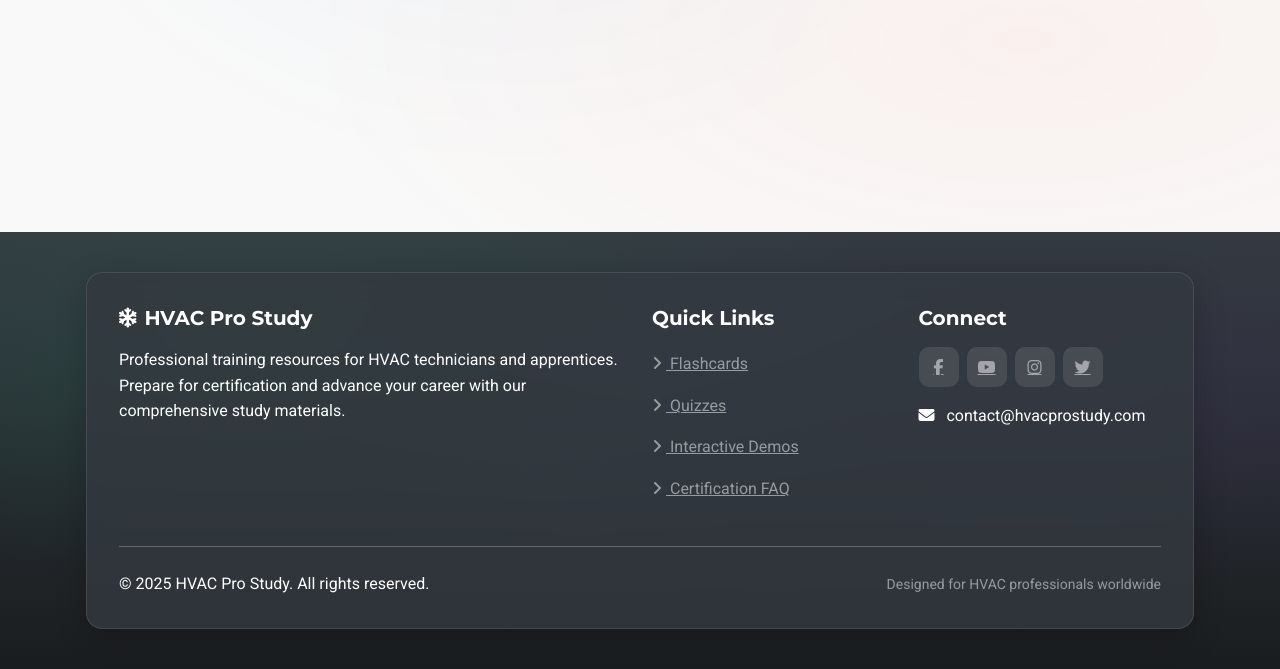
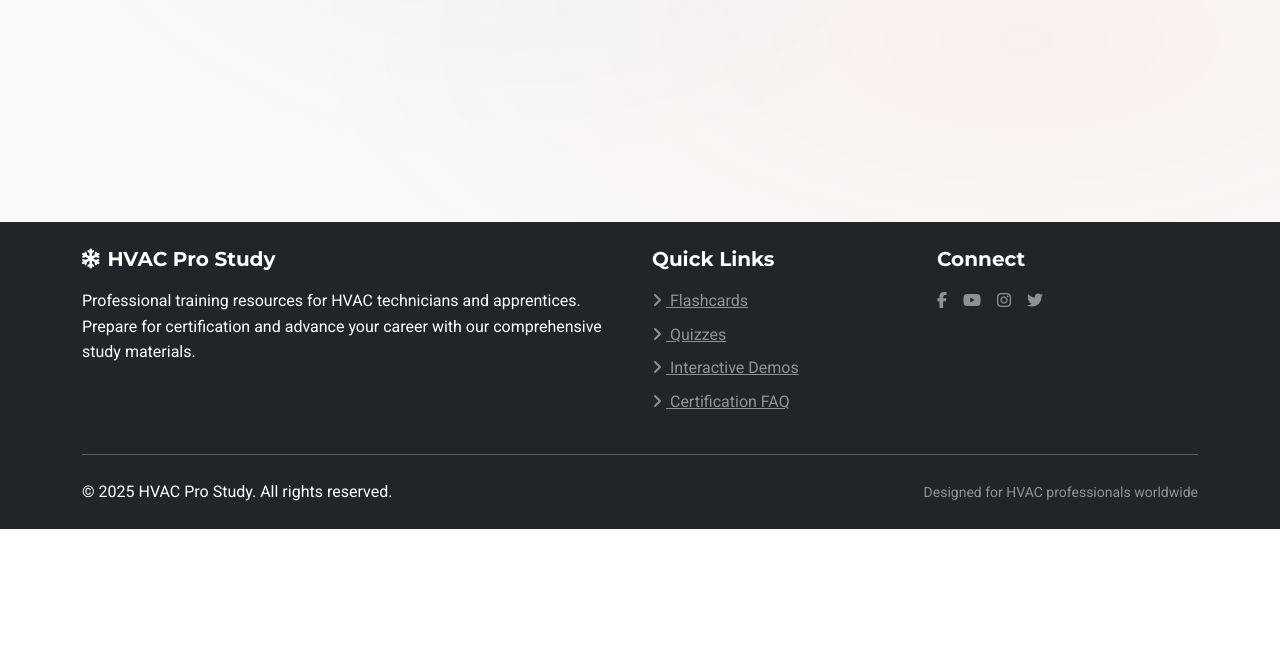
Before and after one commit to dkuitu/hvac-study-site, a Flask app: page / in a window 1280 px wide. Shown: the part 3640-4309 px from the top of the page. After the commit the page ends 4169 px from the top, so only its background shows below. Run offline with Flask 3, Linux system fonts and the light colour scheme.

Commit message:
style adjustments

```diff
--- a/app/static/css/main.css
+++ b/app/static/css/main.css
@@ -237,10 +217,7 @@ h2::after {
     outline: none;
 }
 
-/* Create space for fixed navbar */
-body {
-    padding-top: 5rem;
-}
+/* No extra padding needed for standard navbar */
 
 /* Hero Section */
 .hero-section {
@@ -720,69 +697,18 @@ kbd {
     border-color: var(--primary-color);
 }
 
-/* Footer Customization - Glassmorphic Style */
+/* Footer Customization */
 footer {
-    background: linear-gradient(180deg, var(--gray-dark) 0%, #1a1d20 100%) !important;
-    position: relative;
-    margin-top: 3rem;
-    overflow: hidden;
-}
-
-footer::before {
-    content: '';
-    position: absolute;
-    top: 0;
-    right: 0;
-    bottom: 0;
-    left: 0;
-    background-image:
-        radial-gradient(at 20% 30%, rgba(32, 201, 151, 0.1) 0px, transparent 50%),
-        radial-gradient(at 80% 40%, rgba(111, 66, 193, 0.1) 0px, transparent 50%);
-    pointer-events: none;
-}
-
-.footer-container {
-    position: relative;
-    z-index: 1;
-    padding: 1rem;
-}
-
-.footer-content {
-    background: rgba(52, 58, 64, 0.8);
-    backdrop-filter: blur(12px);
-    -webkit-backdrop-filter: blur(12px);
-    border-radius: 16px;
-    padding: 2rem;
-    border: 1px solid rgba(255, 255, 255, 0.1);
-    box-shadow: 0 8px 32px rgba(0, 0, 0, 0.2);
+    background-color: var(--gray-dark) !important;
 }
 
 footer a {
-    transition: all 0.3s ease;
-    position: relative;
-    padding: 0.25rem 0;
+    transition: color 0.3s ease;
 }
 
 footer a:hover {
     color: white !important;
     text-decoration: none;
-    transform: translateX(5px);
-}
-
-footer .social-icon {
-    width: 40px;
-    height: 40px;
-    display: flex;
-    align-items: center;
-    justify-content: center;
-    background: rgba(255, 255, 255, 0.1);
-    border-radius: 10px;
-    transition: all 0.3s ease;
-}
-
-footer .social-icon:hover {
-    background: rgba(255, 255, 255, 0.2);
-    transform: translateY(-5px);
 }
 
 /* Utilities */
--- a/app/static/js/main.js
+++ b/app/static/js/main.js
@@ -14,19 +14,7 @@ document.addEventListener('DOMContentLoaded', function() {
         }
     });
 
-    // Navbar scroll effect
-    const navbar = document.querySelector('.navbar');
-    const navbarHeight = navbar.offsetHeight;
-
-    function handleScroll() {
-        if (window.scrollY > navbarHeight) {
-            navbar.classList.add('scrolled');
-        } else {
-            navbar.classList.remove('scrolled');
-        }
-    }
-
-    window.addEventListener('scroll', handleScroll);
+    // No special navbar scroll effect
 
     // Mobile nav menu - close on click
     const navbarToggler = document.querySelector('.navbar-toggler');
--- a/app/templates/base.html
+++ b/app/templates/base.html
@@ -25,9 +25,8 @@
     {% block extra_css %}{% endblock %}
 </head>
 <body>
-    <nav class="navbar navbar-expand-lg navbar-dark sticky-top">
-        <div class="container d-flex justify-content-center">
-            <div class="navbar-container">
+    <nav class="navbar navbar-expand-lg navbar-dark bg-primary sticky-top">
+        <div class="container">
             <a class="navbar-brand d-flex align-items-center" href="/">
                 <i class="fas fa-snowflake me-2"></i>
                 <span class="fw-bold">HVAC Pro Study</span>
@@ -70,16 +69,14 @@
                 </ul>
             </div>
         </div>
-        </div>
     </nav>
 
     <main>
         {% block content %}{% endblock %}
     </main>
 
-    <footer class="text-white py-4 mt-5">
-        <div class="container footer-container">
-            <div class="footer-content">
+    <footer class="bg-dark text-white py-4 mt-5">
+        <div class="container">
             <div class="row">
                 <div class="col-md-6">
                     <h5 class="mb-3 d-flex align-items-center">
@@ -91,22 +88,19 @@
                 <div class="col-md-3">
                     <h5 class="mb-3">Quick Links</h5>
                     <ul class="list-unstyled">
-                            <li class="mb-2"><a href="/flashcards" class="text-white-50 d-block"><i class="fas fa-angle-right me-1"></i> Flashcards</a></li>
-                            <li class="mb-2"><a href="/quizzes" class="text-white-50 d-block"><i class="fas fa-angle-right me-1"></i> Quizzes</a></li>
-                            <li class="mb-2"><a href="/demos" class="text-white-50 d-block"><i class="fas fa-angle-right me-1"></i> Interactive Demos</a></li>
-                            <li class="mb-2"><a href="/faq" class="text-white-50 d-block"><i class="fas fa-angle-right me-1"></i> Certification FAQ</a></li>
+                        <li class="mb-2"><a href="/flashcards" class="text-white-50"><i class="fas fa-angle-right me-1"></i> Flashcards</a></li>
+                        <li class="mb-2"><a href="/quizzes" class="text-white-50"><i class="fas fa-angle-right me-1"></i> Quizzes</a></li>
+                        <li class="mb-2"><a href="/demos" class="text-white-50"><i class="fas fa-angle-right me-1"></i> Interactive Demos</a></li>
+                        <li class="mb-2"><a href="/faq" class="text-white-50"><i class="fas fa-angle-right me-1"></i> Certification FAQ</a></li>
                     </ul>
                 </div>
                 <div class="col-md-3">
                     <h5 class="mb-3">Connect</h5>
                     <div class="d-flex gap-2">
-                            <a href="#" class="text-white-50 social-icon"><i class="fab fa-facebook-f"></i></a>
-                            <a href="#" class="text-white-50 social-icon"><i class="fab fa-youtube"></i></a>
-                            <a href="#" class="text-white-50 social-icon"><i class="fab fa-instagram"></i></a>
-                            <a href="#" class="text-white-50 social-icon"><i class="fab fa-twitter"></i></a>
-                        </div>
-                        <div class="mt-3">
-                            <p class="mb-1"><i class="fas fa-envelope me-2"></i> contact@hvacprostudy.com</p>
+                        <a href="#" class="text-white-50 me-2"><i class="fab fa-facebook-f"></i></a>
+                        <a href="#" class="text-white-50 me-2"><i class="fab fa-youtube"></i></a>
+                        <a href="#" class="text-white-50 me-2"><i class="fab fa-instagram"></i></a>
+                        <a href="#" class="text-white-50 me-2"><i class="fab fa-twitter"></i></a>
                     </div>
                 </div>
             </div>
@@ -117,7 +111,6 @@
                 </div>
                 <div class="col-md-6 text-md-end">
                     <small class="text-white-50">Designed for HVAC professionals worldwide</small>
-                    </div>
                 </div>
             </div>
         </div>
```
Also changed, not shown: other parts of app/static/css/main.css (+8 -41 lines). Lines whose indentation alone changed are shown as unchanged.
